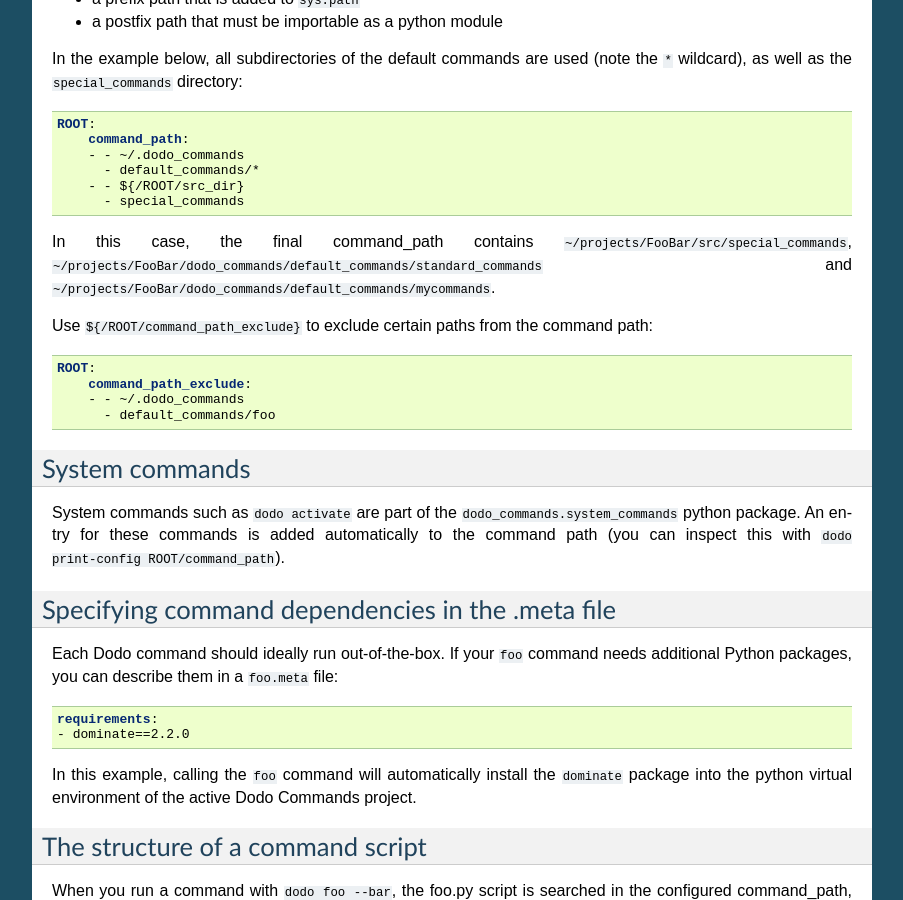
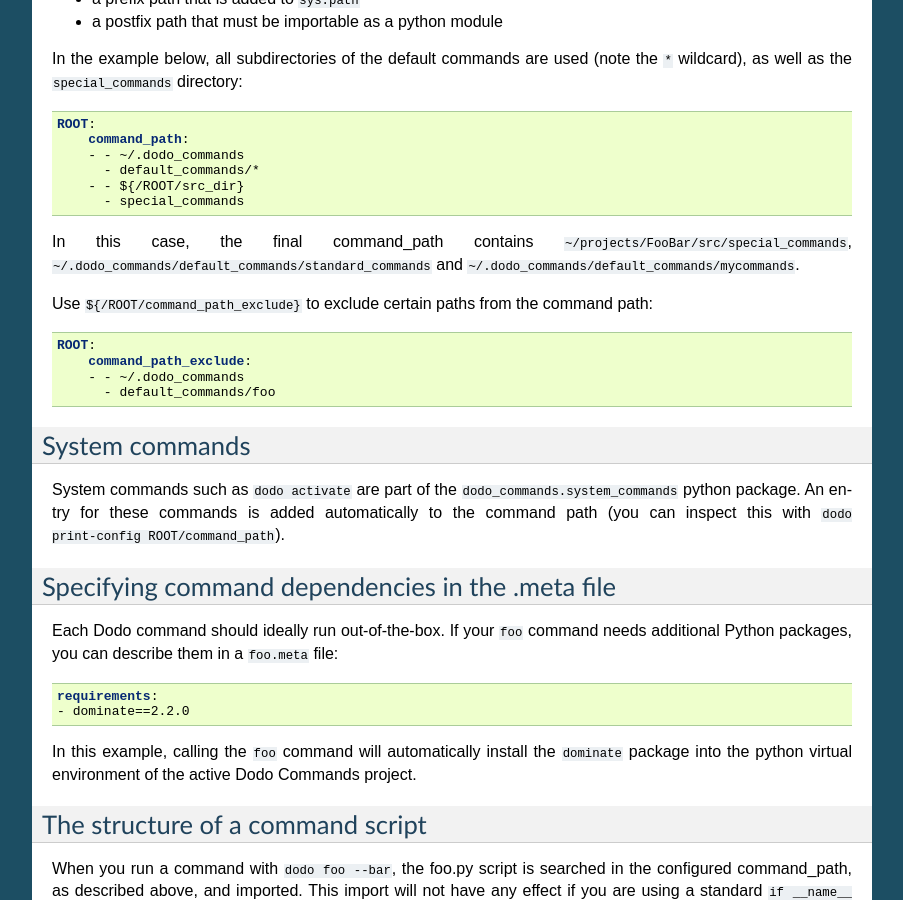
Before and after one commit to mnieber/dodo-commands, a Sphinx documentation site: the page built from doc/commands.rst, in a window 1280 px wide and 900 px high, scrolled down 558 px. Shown: the whole window, without its empty margins (198-1101 px from the left). Built offline with Sphinx 7.4.7, drawn with Linux system fonts in a browser that asks for light colours.

Commit message:
Fix documentation

```diff
--- a/doc/commands.rst
+++ b/doc/commands.rst
@@ -47,7 +47,7 @@ In the example below, all subdirectories of the default commands are used (note
         - - ${/ROOT/src_dir}
           - special_commands
 
-In this case, the final command_path contains ``~/projects/FooBar/src/special_commands``, ``~/projects/FooBar/dodo_commands/default_commands/standard_commands`` and ``~/projects/FooBar/dodo_commands/default_commands/mycommands``.
+In this case, the final command_path contains ``~/projects/FooBar/src/special_commands``, ``~/.dodo_commands/default_commands/standard_commands`` and ``~/.dodo_commands/default_commands/mycommands``.
 
 Use ``${/ROOT/command_path_exclude}`` to exclude certain paths from the command path:
 
```
